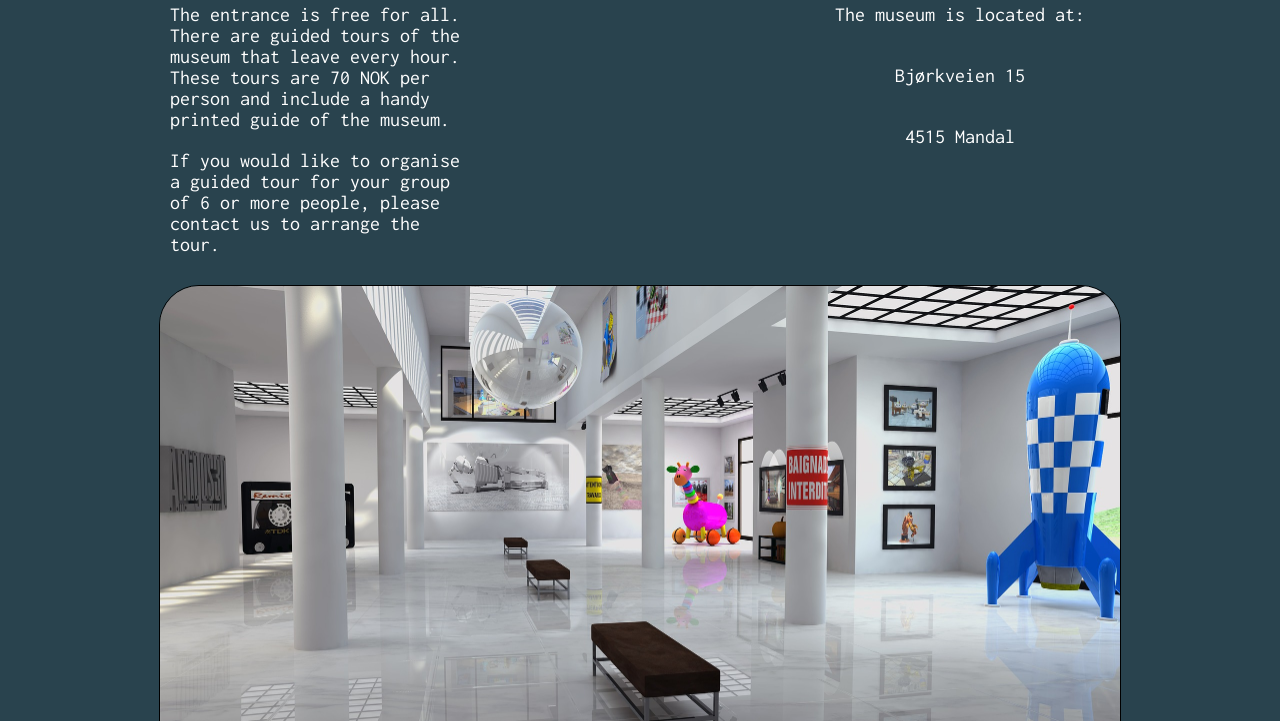
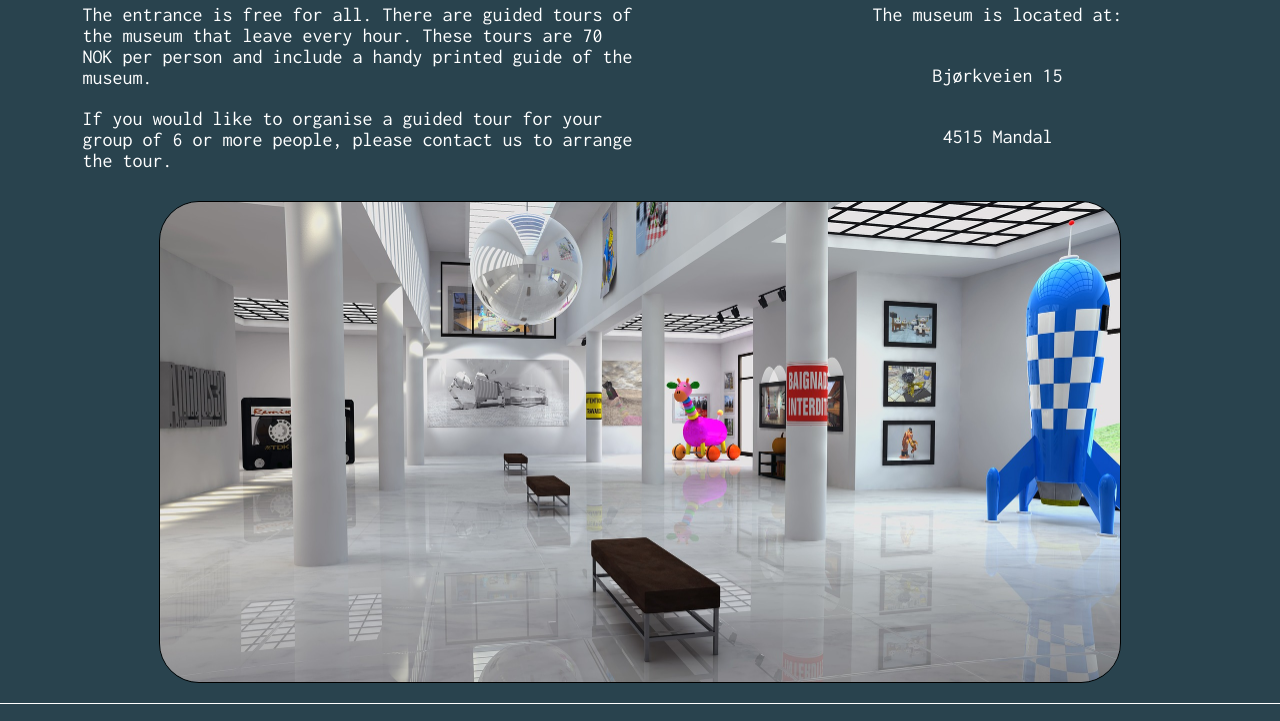
Before and after one commit to AdrianFred/SemesterPr, a plain HTML site: page visit.html in a window 1280 px wide. Shown: the part 188-909 px from the top of the page. Drawn offline with Linux system fonts and the light colour scheme.

Commit message:
Update visit.css

```diff
--- a/CSS/visit.css
+++ b/CSS/visit.css
@@ -26,7 +26,7 @@ section {
 .vilocation p {
   color: white;
   font-size: 20px;
-  max-width: 300px;
+  max-width: 550px;
   margin-top: 20px;
 }
 
```
